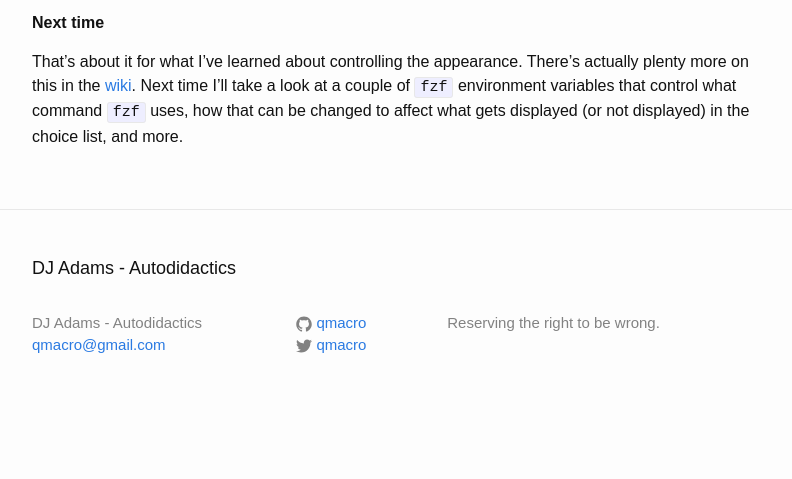
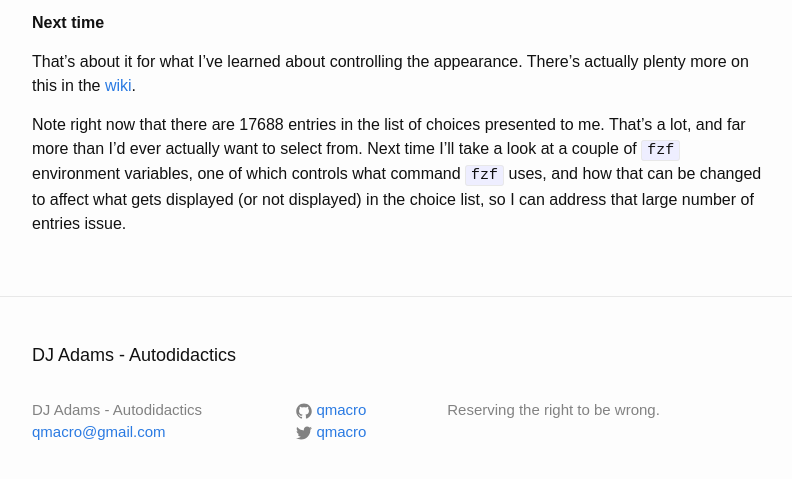
Before and after one commit to qmacro/autodidactics, a Jekyll site: the page built from _posts/2021-02-02-fzf---the-basics-1-layout.markdown, in a window 1280 px wide and 900 px high, scrolled down 2251 px, cut to the strip 396-875 px from the top of the window. Shown: the whole strip, without its empty margins (238-1030 px from the left). Built offline with Jekyll 4.4.1, drawn with Linux system fonts in a browser that asks for light colours; before the commit the page ends 3064 px from its top, so only the background shows below that.

Commit message:
add info to "next time" section

```diff
--- a/_posts/2021-02-02-fzf---the-basics-1-layout.markdown
+++ b/_posts/2021-02-02-fzf---the-basics-1-layout.markdown
@@ -60,4 +60,6 @@ Before we leave the Layout category, there's a couple of other options that can
 
 **Next time**
 
-That's about it for what I've learned about controlling the appearance. There's actually plenty more on this in the [wiki](https://github.com/junegunn/fzf/wiki). Next time I'll take a look at a couple of `fzf` environment variables that control what command `fzf` uses, how that can be changed to affect what gets displayed (or not displayed) in the choice list, and more.
+That's about it for what I've learned about controlling the appearance. There's actually plenty more on this in the [wiki](https://github.com/junegunn/fzf/wiki).
+
+Note right now that there are 17688 entries in the list of choices presented to me. That's a lot, and far more than I'd ever actually want to select from. Next time I'll take a look at a couple of `fzf` environment variables, one of which controls what command `fzf` uses, and how that can be changed to affect what gets displayed (or not displayed) in the choice list, so I can address that large number of entries issue.
```
